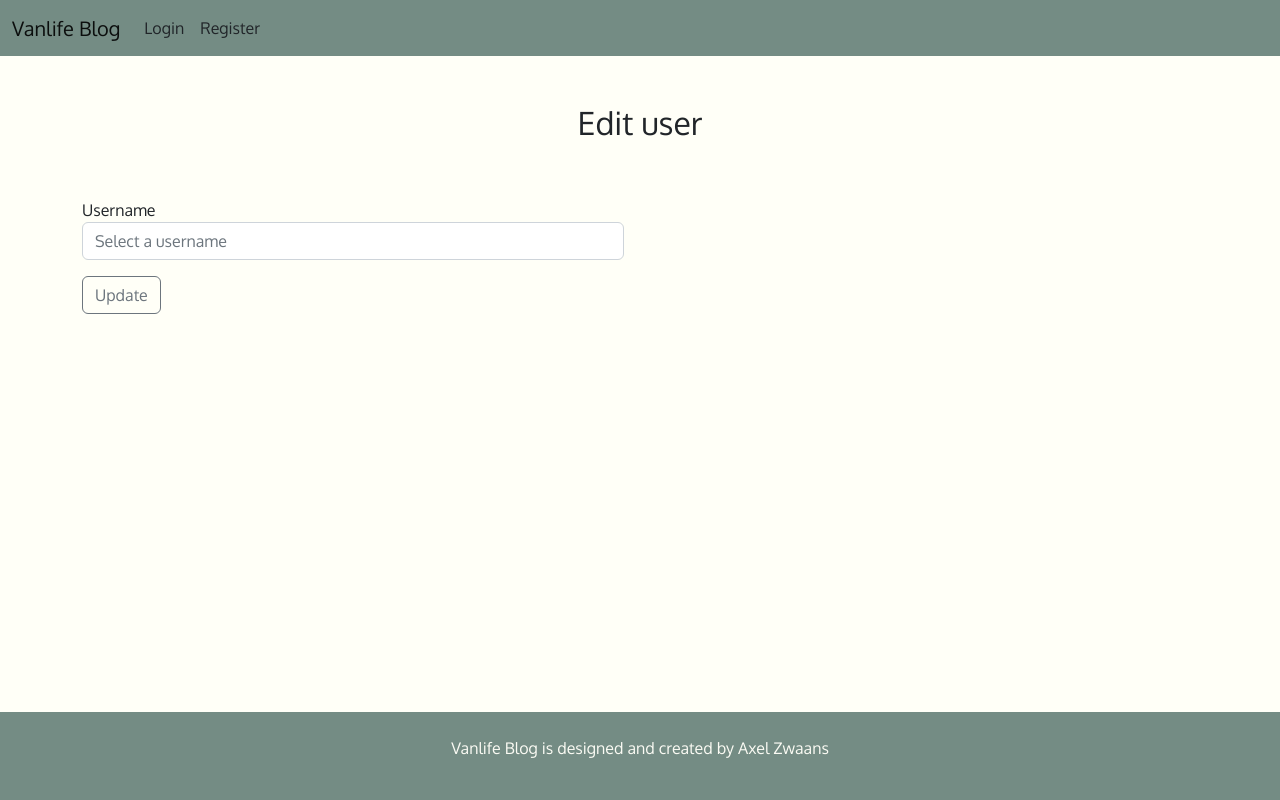
After one commit to axelzwaans/do-it, a Flask app: page /edit_user/1 in a window 1280 px wide. The commit adds this page. Run offline with Flask 2, Linux system fonts and the light colour scheme; tables that the repository leaves empty hold one stand-in row (values such as "Sample post"); some libraries are stand-ins or nearby versions.

```diff
--- a/vanlife_blog/routes.py
+++ b/vanlife_blog/routes.py
@@ -3,12 +3,12 @@ from flask_login import login_user, logout_user, login_required, current_user, l
 from vanlife_blog import app, db
 from vanlife_blog.models import User, Post, Comment, Like
 
-
+# Create home page route
 @app.route('/')
 def home():
     return render_template("home.html")
 
-
+# Create blog page route
 @app.route('/blog', methods=['GET', 'POST'])
 @login_required
 def blog():
@@ -21,27 +21,27 @@ def blog():
             post = Post(text=text, author=current_user.id)
             db.session.add(post)
             db.session.commit()
-            flash('Post created!', 'success')
+            flash('Post created', 'success')
 
     posts = Post.query.all()
     return render_template("blog.html", user=current_user, posts=posts)
 
-
+# Create delete post route
 @app.route("/delete-post/<id>")
 @login_required
 def delete_post(id):
     post = Post.query.filter_by(id=id).first()
 
     if not post:
-        flash("Post does not exist.", 'error')
+        flash("Post does not exist", 'error')
     else:
         db.session.delete(post)
         db.session.commit()
-        flash('Post deleted.', 'success')
+        flash('Post deleted', 'success')
 
     return redirect(url_for('blog'))
 
-
+# Create edit post route
 @app.route('/edit_post/<id>', methods=('GET', 'POST'))
 @login_required
 def edit_post(id):
@@ -124,3 +124,45 @@ def like(post_id):
         db.session.commit()
 
     return jsonify({"likes": len(post.likes), "liked": current_user.id in map(lambda x: x.author, post.likes)})
+
+
+# Create Dashboard Page
+@app.route("/dashboard", methods=['GET', 'POST'])
+@login_required
+def dashboard():
+    app_users = User.query.order_by(User.date_created)
+    return render_template('dashboard.html', app_users=app_users)
+
+
+# Edit User
+@app.route('/edit_user/<id>', methods=['GET', 'POST'])
+def edit_user(id):
+    username_to_update = User.query.get_or_404(id)
+
+    if request.method == 'POST':
+        username_to_update.username = request.form['username']
+        try:
+            db.session.commit()
+            flash('Username updated', 'success')
+            return render_template('edit_user.html', username_to_update=username_to_update)
+        except:
+            flash('Unable to edit user', 'error')
+            return render_template('edit_user.html', username_to_update=username_to_update)
+    else:
+        return render_template('edit_user.html', username_to_update=username_to_update)
+
+
+
+@app.route("/delete_user/user_id", methods=['GET', 'POST'])
+@login_required
+def delete_user(user_id):
+    user = User.query.filter_by(id=id).first()
+
+    if not post:
+        flash("User does not exist", 'error')
+    else:
+        db.session.delete(user)
+        db.session.commit()
+        flash('User deleted', 'success')
+
+    return redirect(url_for('dashboard'))
--- a/vanlife_blog/static/css/style.css
+++ b/vanlife_blog/static/css/style.css
@@ -34,7 +34,6 @@ nav {
 }
 
 .alert-success {
-    background-color: #fbbcab;
     width: auto;
     text-align: center;
     --bs-alert-color: #3b3c3e;
@@ -69,3 +68,8 @@ footer p {
 a {
     color: #3b3c3e;
 }
+
+.scroll {
+    height: auto;
+    overflow-y: scroll;
+}
--- a/vanlife_blog/templates/base.html
+++ b/vanlife_blog/templates/base.html
@@ -29,6 +29,9 @@
                     {% if current_user.is_authenticated %}
                     <li class="nav-item">
                         <a class="nav-link" href="{{ url_for('blog') }}">Blog</a>
+                    </li>
+                    <li class="nav-item">
+                        <a class="nav-link" href="{{ url_for('dashboard') }}">Dashboard</a>
                     </li>
                     <li class="nav-item">
                         <a class="nav-link" href="{{ url_for('logout') }}">Logout</a>
--- a/vanlife_blog/templates/blog.html
+++ b/vanlife_blog/templates/blog.html
@@ -29,7 +29,7 @@
                         {% endif %}
                         {% if user.id == post.author %}
                         <div class="btn-group">
-                            <button type="button" class="btn btn-sm btn-secondary dropdown-toggle"
+                            <button type="button" class="btn btn-sm btn-dark dropdown-toggle"
                                 data-bs-toggle="dropdown"></button>
                             <ul class="dropdown-menu">
                                 <li>
--- a/vanlife_blog/templates/edit_post.html
+++ b/vanlife_blog/templates/edit_post.html
@@ -1,5 +1,5 @@
 {% extends "base.html" %}
-{% block title %}{{username}}Edit Post{% endblock %}
+{% block title %}Edit Post{% endblock %}
 
 {% block content %}
 
--- /dev/null
+++ b/vanlife_blog/templates/edit_user.html
@@ -0,0 +1,19 @@
+{% extends "base.html" %}
+{% block title %}Edit user{% endblock %}
+
+{% block content %}
+
+<div class="container">
+    <h2 class="p-5" align="center">Edit user</h2>
+    <form class="col-6 row g-3" method="POST">
+        <div class="col-md-12">
+            <label for="username">Username</label>
+            <input type="text" class="form-control" name="username" id="username" placeholder="Select a username">
+        </div>
+        <div class="col-12">
+            <button type="submit" class="btn btn-outline-secondary">Update</button>
+        </div>
+    </form>
+</div>
+
+{% endblock %}
--- a/vanlife_blog/templates/home.html
+++ b/vanlife_blog/templates/home.html
@@ -10,7 +10,7 @@
             {% if current_user.is_authenticated %}
             <a class="btn btn-outline-secondary col-3" href="{{ url_for('blog') }}" role="button">Start blogging</a>
             {% else %}
-            <a class="btn btn-outline-secondary col-2" href="{{ url_for('login') }}" role="button">Login</a>
+            <a class="btn btn-outline-secondary col-3" href="{{ url_for('login') }}" role="button">Login</a>
             {% endif %}
         </div>
         <div>
--- a/vanlife_blog/templates/login.html
+++ b/vanlife_blog/templates/login.html
@@ -7,7 +7,7 @@
 <div class="d-lg-flex main align-items-center justify-content-around login-page">
     <div class="d-grid gap-3 px-4 pt-4">
         <h3 class="center">Log in</h3>
-            <form class="row g-3 col-6" method="POST">
+            <form class="col-6 row g-3" method="POST">
                 <div class="col-12">
                     <label for="email" class="form-label">Email</label>
                     <input type="email" class="form-control" id="email" name="email" placeholder="Enter email">
--- a/vanlife_blog/templates/register.html
+++ b/vanlife_blog/templates/register.html
@@ -2,7 +2,6 @@
 {% block title %}Register{% endblock %}
 
 {% block content %}
-
 
 <div class="d-lg-flex main align-items-center justify-content-around register-page">
     <div class="d-grid gap-3 px-4 pt-4">
@@ -36,5 +35,4 @@
     </div>
 </div>
 
-
 {% endblock %}
```
Also changed, not shown: vanlife_blog/auth.py (+7 -7 lines), vanlife_blog/models.py (+11 -4 lines), vanlife_blog/templates/dashboard.html (added, +37 -0 lines), README.md, vanlife_blog/static/images-readme/responsive-design.png (added).
